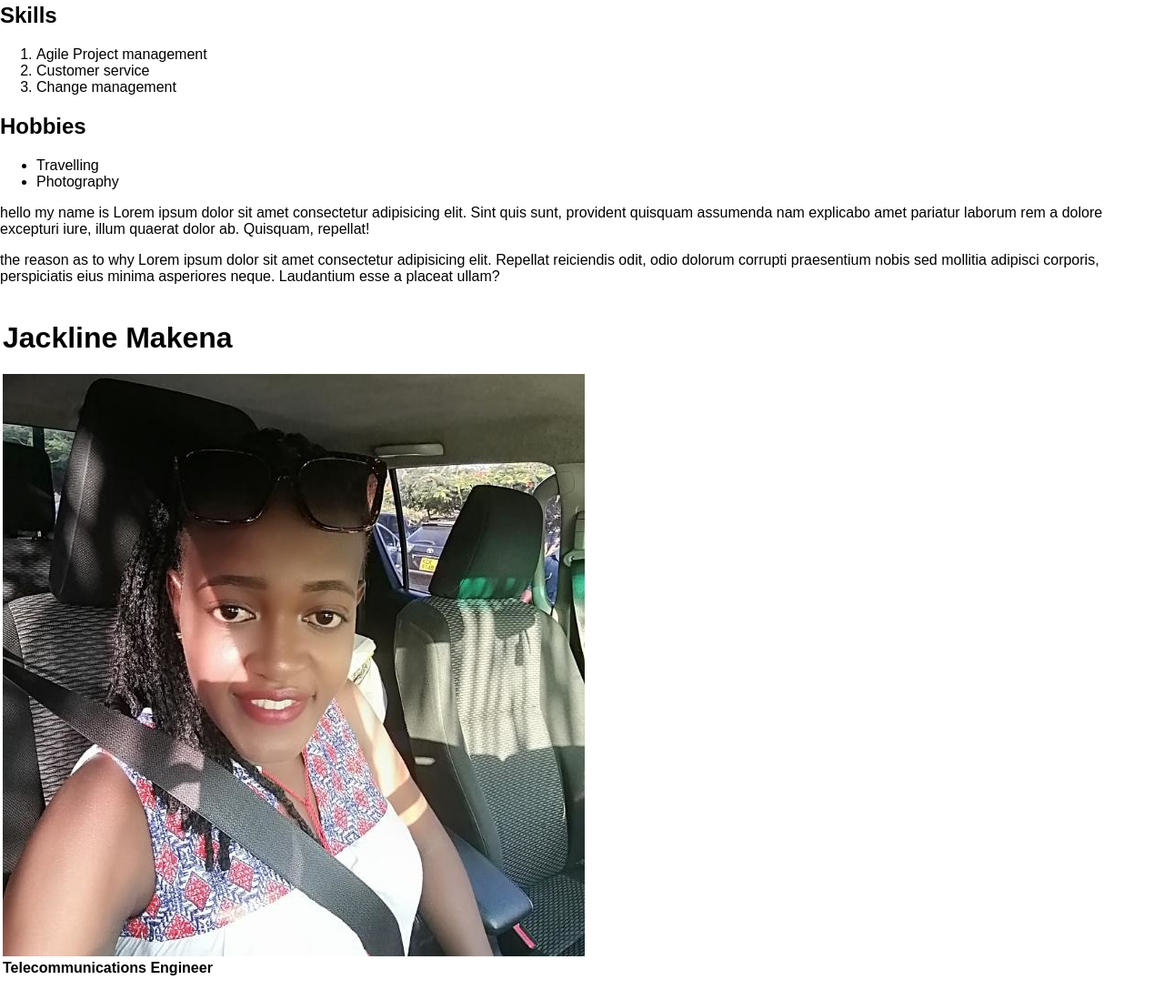
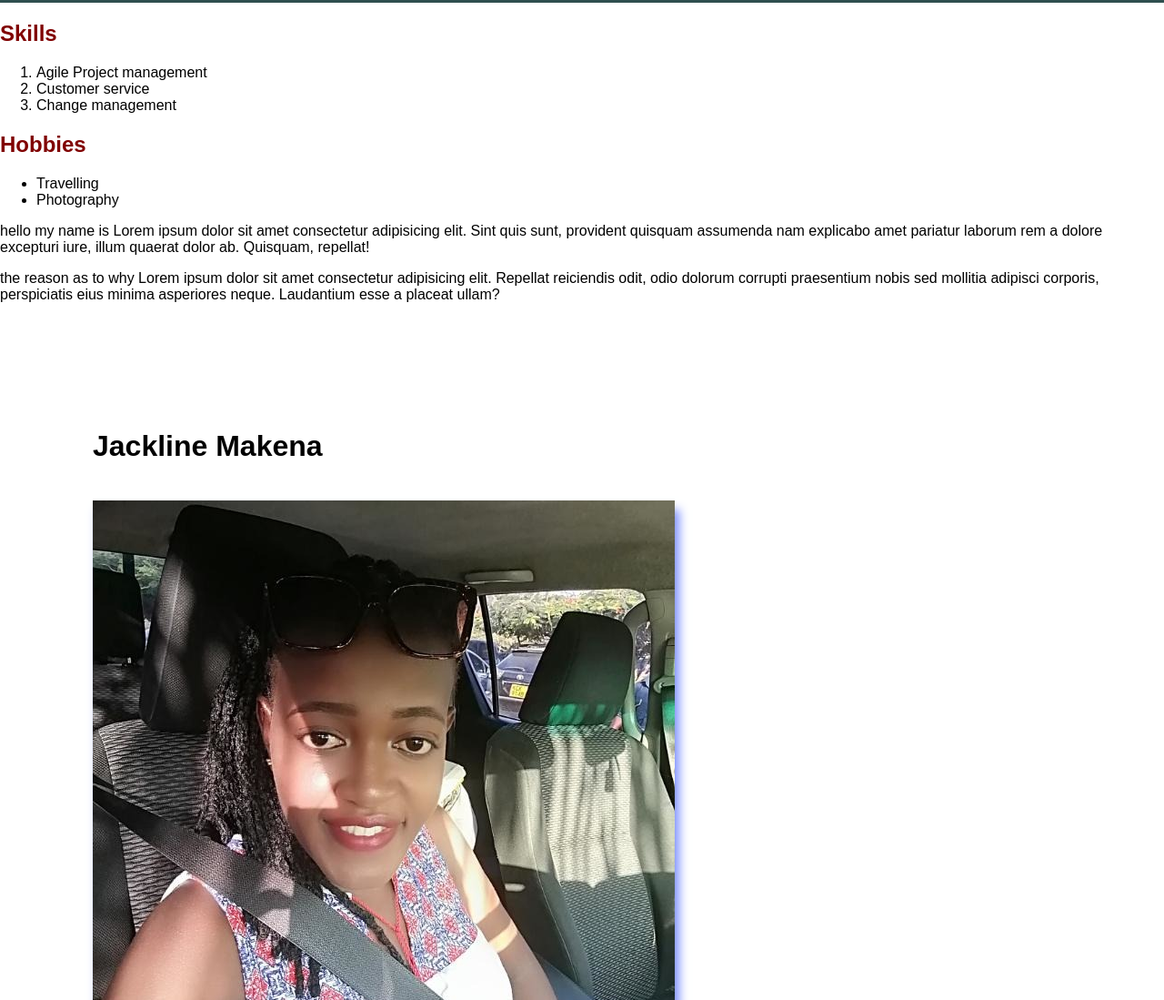
Before and after one commit to JacklineMM/My-portfolio, a plain HTML site: page portfolio.html in a window 1280 px wide. Shown: the part 1701-2800 px from the top of the page at 91% size. Before the commit the page ends 2777 px from the top, so only its background shows below. Drawn offline with Linux system fonts and the light colour scheme.

Commit message:
image resized and a box-shadow added

```diff
--- a/css/styles.css
+++ b/css/styles.css
@@ -25,3 +25,22 @@
 .social_media ul li a img :hover {
     background-color: azure;
 }
+
+h1 {
+    padding-bottom: 20px;
+}
+
+h2 {
+    color: maroon;
+}
+
+table, th, td {
+    padding: 50px;
+}
+
+.my_image {
+    width: 100%;
+    height: auto;
+    position: relative;
+    box-shadow: 5px 10px 10px #7e91ff;
+}
```
